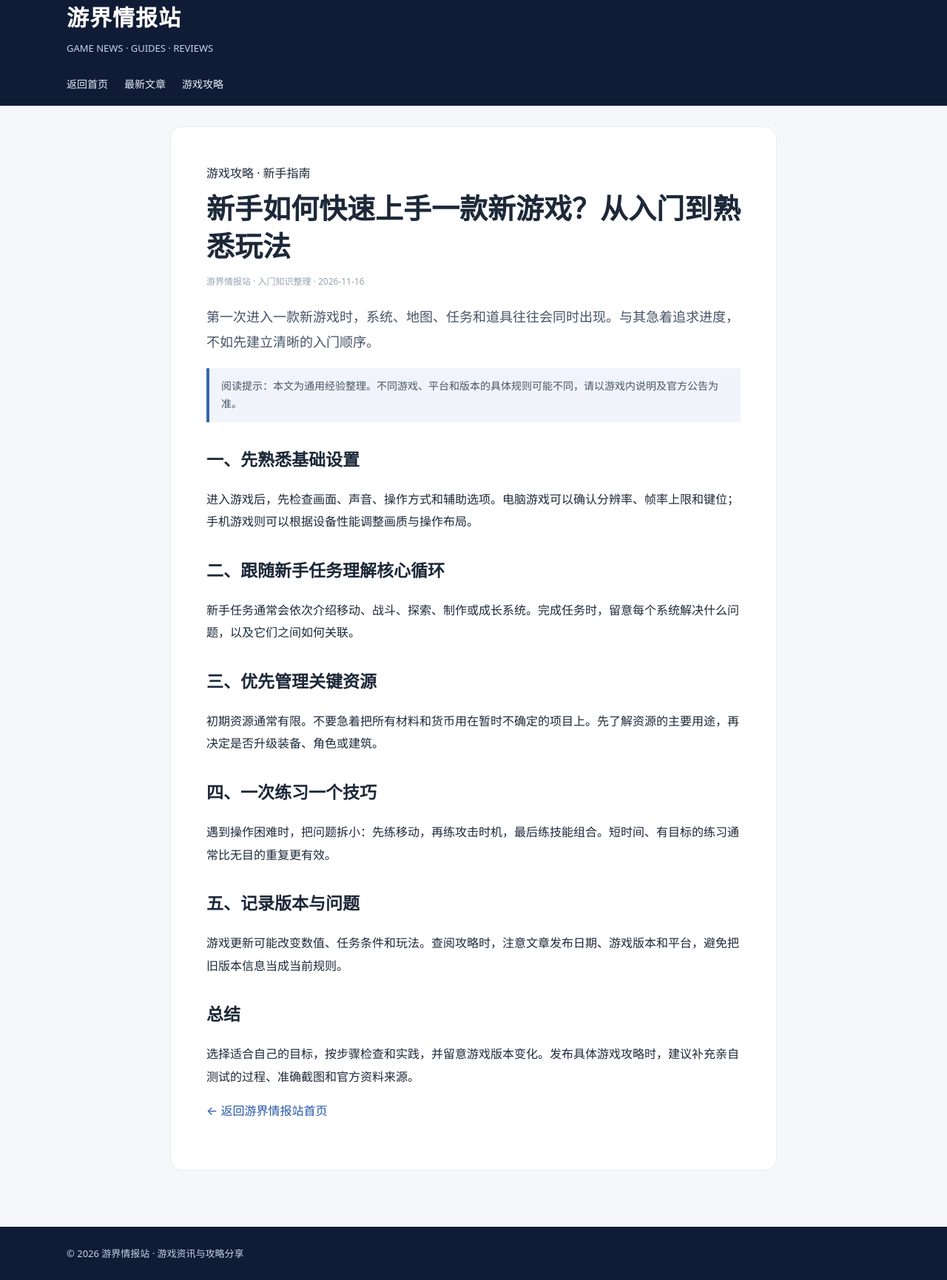
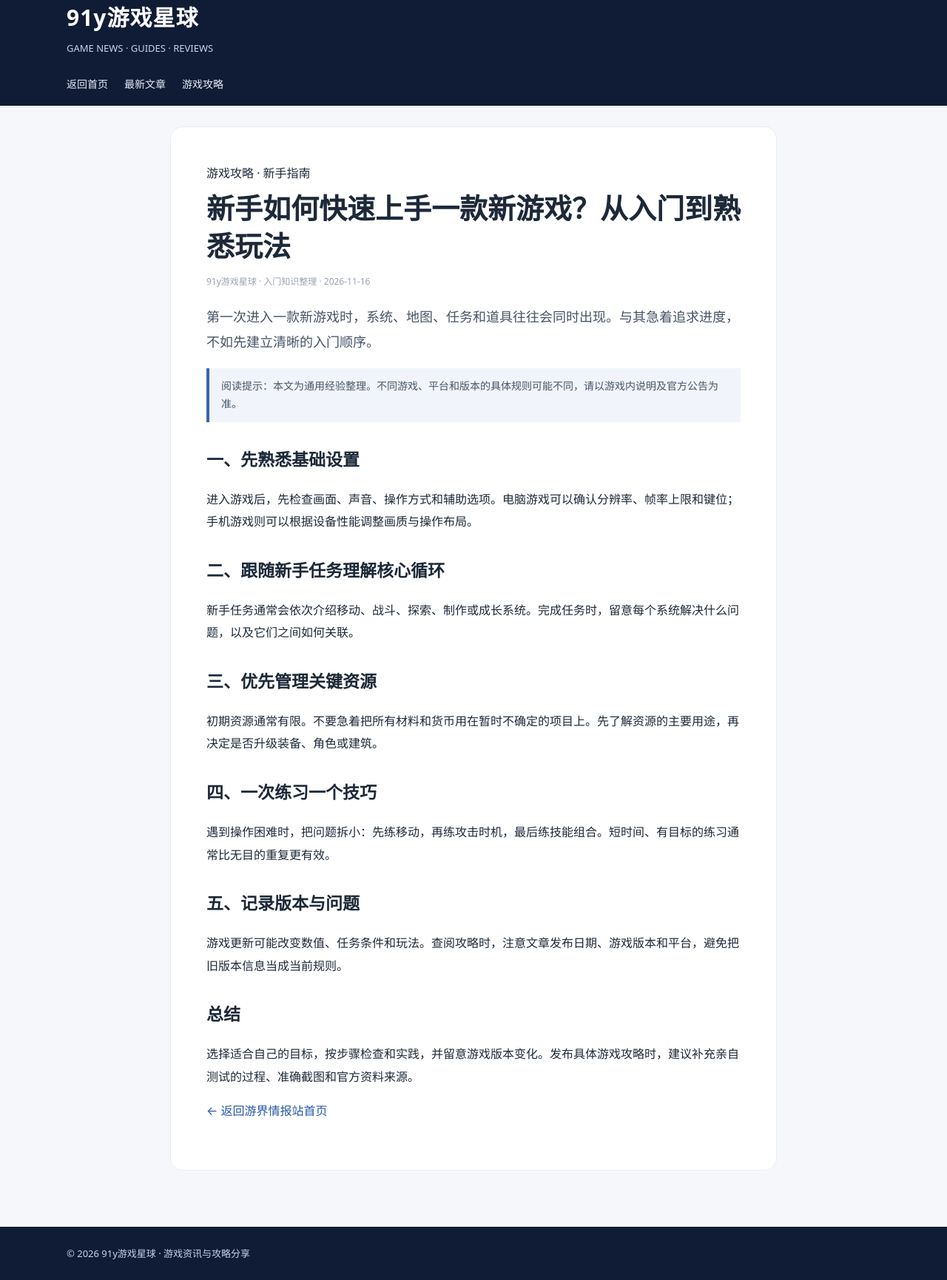
Before and after one commit to 91y5565048/91y5565048.github.io, a plain HTML site: page articles/game-beginner-guide.html in a window 1280 px wide. Shown: the part 24-1755 px from the top of the page at 74% size. Drawn offline with Linux system fonts and the light colour scheme.

Commit message:
Update game-beginner-guide.html

```diff
--- a/articles/game-beginner-guide.html
+++ b/articles/game-beginner-guide.html
@@ -1,12 +1,12 @@
 <!doctype html>
 <html lang="zh-CN"><head><meta charset="utf-8"><meta name="viewport" content="width=device-width,initial-scale=1">
-<title>新手如何快速上手一款新游戏？从入门到熟悉玩法 - 游界情报站</title><meta name="description" content="从基础设置、任务目标、资源管理和练习节奏入手，整理适用于多数游戏的新手入门方法。">
+<title>新手如何快速上手一款新游戏？从入门到熟悉玩法 - 91y游戏星球</title><meta name="description" content="从基础设置、任务目标、资源管理和练习节奏入手，整理适用于多数游戏的新手入门方法。">
 <link rel="canonical" href="https://YOUR-GITHUB-USERNAME.github.io/articles/game-beginner-guide.html">
 <link rel="stylesheet" href="../assets/style.css"></head>
-<body><header class="top"><div class="wrap"><div class="brand"><h1><a style="color:#fff" href="../index.html">游界情报站</a></h1><p>GAME NEWS · GUIDES · REVIEWS</p></div><nav><a href="../index.html">返回首页</a><a href="../index.html#news">最新文章</a><a href="../index.html#guides">游戏攻略</a></nav></div></header>
-<main class="wrap"><article class="article"><div class="kicker">游戏攻略 · 新手指南</div><h1>新手如何快速上手一款新游戏？从入门到熟悉玩法</h1><p class="meta">游界情报站 · 入门知识整理 · 2026-11-16</p><p class="intro">第一次进入一款新游戏时，系统、地图、任务和道具往往会同时出现。与其急着追求进度，不如先建立清晰的入门顺序。</p><div class="notice">阅读提示：本文为通用经验整理。不同游戏、平台和版本的具体规则可能不同，请以游戏内说明及官方公告为准。</div><h2>一、先熟悉基础设置</h2><p>进入游戏后，先检查画面、声音、操作方式和辅助选项。电脑游戏可以确认分辨率、帧率上限和键位；手机游戏则可以根据设备性能调整画质与操作布局。</p>
+<body><header class="top"><div class="wrap"><div class="brand"><h1><a style="color:#fff" href="../index.html">91y游戏星球</a></h1><p>GAME NEWS · GUIDES · REVIEWS</p></div><nav><a href="../index.html">返回首页</a><a href="../index.html#news">最新文章</a><a href="../index.html#guides">游戏攻略</a></nav></div></header>
+<main class="wrap"><article class="article"><div class="kicker">游戏攻略 · 新手指南</div><h1>新手如何快速上手一款新游戏？从入门到熟悉玩法</h1><p class="meta">91y游戏星球 · 入门知识整理 · 2026-11-16</p><p class="intro">第一次进入一款新游戏时，系统、地图、任务和道具往往会同时出现。与其急着追求进度，不如先建立清晰的入门顺序。</p><div class="notice">阅读提示：本文为通用经验整理。不同游戏、平台和版本的具体规则可能不同，请以游戏内说明及官方公告为准。</div><h2>一、先熟悉基础设置</h2><p>进入游戏后，先检查画面、声音、操作方式和辅助选项。电脑游戏可以确认分辨率、帧率上限和键位；手机游戏则可以根据设备性能调整画质与操作布局。</p>
 <h2>二、跟随新手任务理解核心循环</h2><p>新手任务通常会依次介绍移动、战斗、探索、制作或成长系统。完成任务时，留意每个系统解决什么问题，以及它们之间如何关联。</p>
 <h2>三、优先管理关键资源</h2><p>初期资源通常有限。不要急着把所有材料和货币用在暂时不确定的项目上。先了解资源的主要用途，再决定是否升级装备、角色或建筑。</p>
 <h2>四、一次练习一个技巧</h2><p>遇到操作困难时，把问题拆小：先练移动，再练攻击时机，最后练技能组合。短时间、有目标的练习通常比无目的重复更有效。</p>
 <h2>五、记录版本与问题</h2><p>游戏更新可能改变数值、任务条件和玩法。查阅攻略时，注意文章发布日期、游戏版本和平台，避免把旧版本信息当成当前规则。</p><h2>总结</h2><p>选择适合自己的目标，按步骤检查和实践，并留意游戏版本变化。发布具体游戏攻略时，建议补充亲自测试的过程、准确截图和官方资料来源。</p><p><a href="../index.html">← 返回游界情报站首页</a></p></article></main>
-<footer><div class="wrap">© 2026 游界情报站 · 游戏资讯与攻略分享</div></footer></body></html>
+<footer><div class="wrap">© 2026 91y游戏星球 · 游戏资讯与攻略分享</div></footer></body></html>
```
